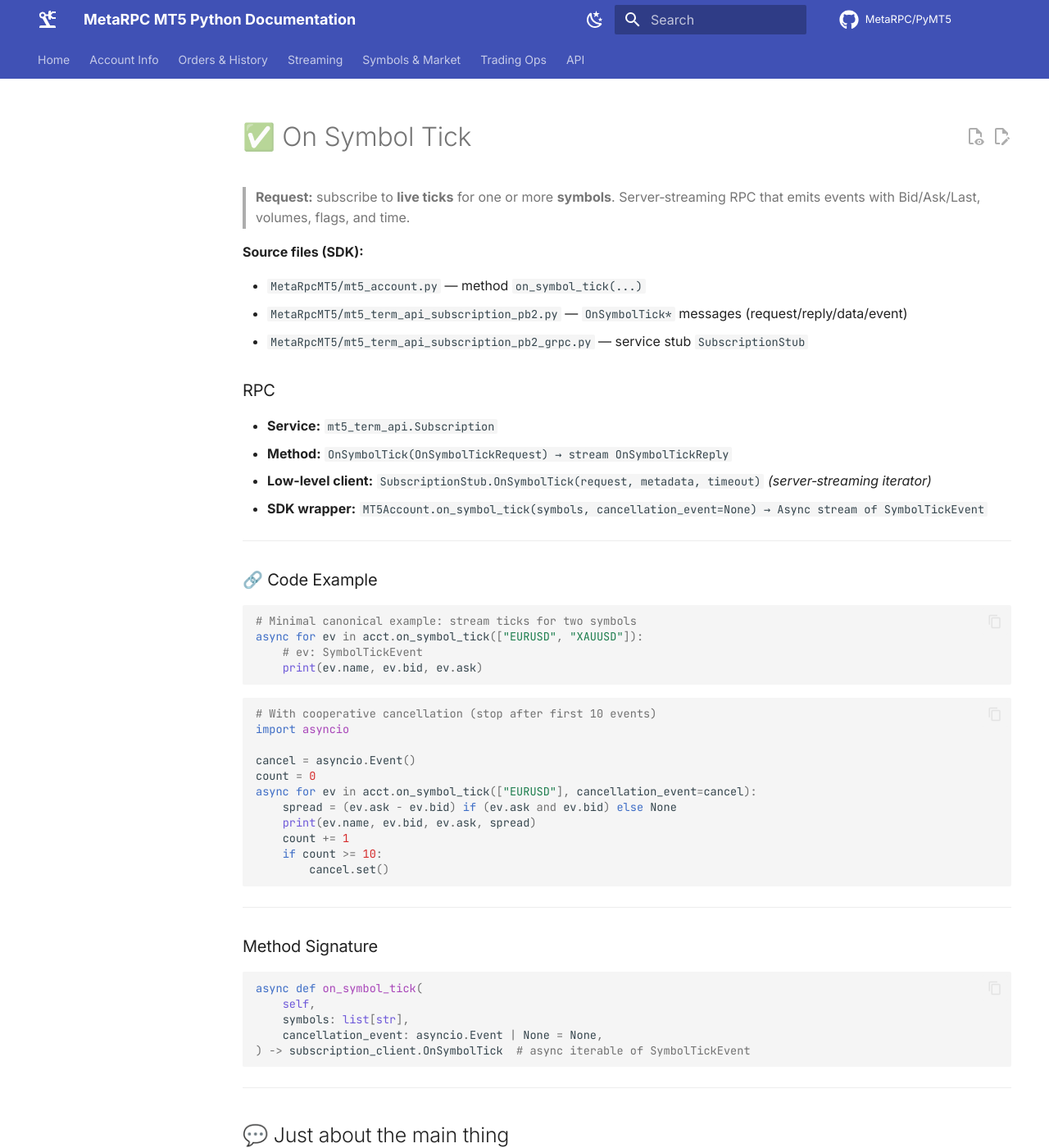
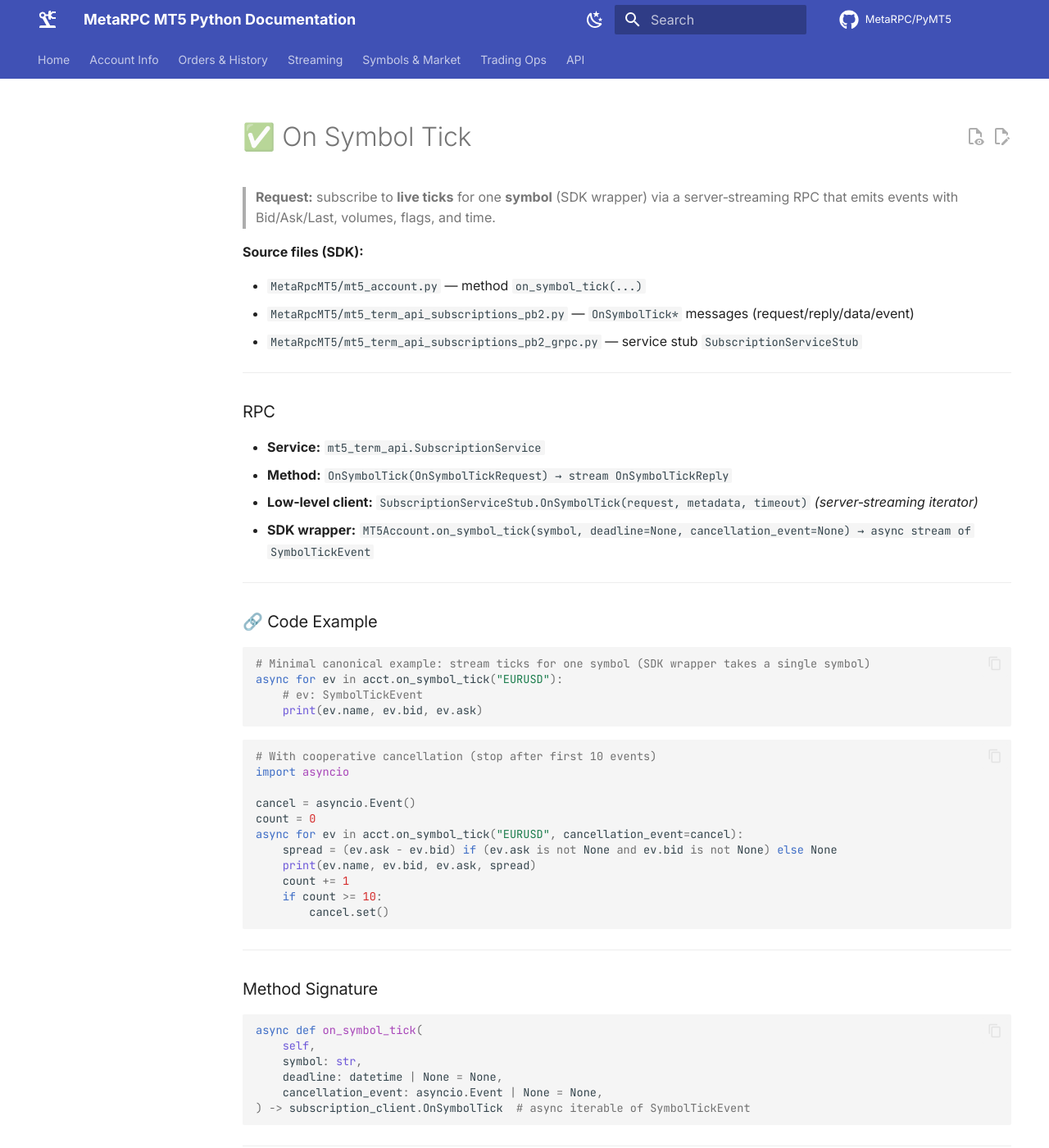
Before and after one commit to MetaRPC/PyMT5, an MkDocs documentation site: the page built from docs/MT5Account/Subscriptions_Streaming/on_symbol_tick.md, in a window 1280 px wide and 1400 px high. Shown: the whole window at 82% size. Built offline with MkDocs 1.6.1 and Material for MkDocs 9.7.7, drawn with Linux system fonts in a browser that asks for light colours; comment, search, counter and statistics services are not loaded; some of the changed text lies outside the part shown.

Commit message:
Update on_symbol_tick.md

````diff
--- a/docs/MT5Account/Subscriptions_Streaming/on_symbol_tick.md
+++ b/docs/MT5Account/Subscriptions_Streaming/on_symbol_tick.md
@@ -1,27 +1,29 @@
 # ✅ On Symbol Tick
 
-> **Request:** subscribe to **live ticks** for one or more **symbols**. Server‑streaming RPC that emits events with Bid/Ask/Last, volumes, flags, and time.
+> **Request:** subscribe to **live ticks** for one **symbol** (SDK wrapper) via a server‑streaming RPC that emits events with Bid/Ask/Last, volumes, flags, and time.
 
 **Source files (SDK):**
 
 * `MetaRpcMT5/mt5_account.py` — method `on_symbol_tick(...)`
-* `MetaRpcMT5/mt5_term_api_subscription_pb2.py` — `OnSymbolTick*` messages (request/reply/data/event)
-* `MetaRpcMT5/mt5_term_api_subscription_pb2_grpc.py` — service stub `SubscriptionStub`
+* `MetaRpcMT5/mt5_term_api_subscriptions_pb2.py` — `OnSymbolTick*` messages (request/reply/data/event)
+* `MetaRpcMT5/mt5_term_api_subscriptions_pb2_grpc.py` — service stub `SubscriptionServiceStub`
+
+---
 
 ### RPC
 
-* **Service:** `mt5_term_api.Subscription`
+* **Service:** `mt5_term_api.SubscriptionService`
 * **Method:** `OnSymbolTick(OnSymbolTickRequest) → stream OnSymbolTickReply`
-* **Low-level client:** `SubscriptionStub.OnSymbolTick(request, metadata, timeout)` *(server‑streaming iterator)*
-* **SDK wrapper:** `MT5Account.on_symbol_tick(symbols, cancellation_event=None) → Async stream of SymbolTickEvent`
+* **Low‑level client:** `SubscriptionServiceStub.OnSymbolTick(request, metadata, timeout)` *(server‑streaming iterator)*
+* **SDK wrapper:** `MT5Account.on_symbol_tick(symbol, deadline=None, cancellation_event=None) → async stream of SymbolTickEvent`
 
 ---
 
 ### 🔗 Code Example
 
 ```python
-# Minimal canonical example: stream ticks for two symbols
-async for ev in acct.on_symbol_tick(["EURUSD", "XAUUSD"]):
+# Minimal canonical example: stream ticks for one symbol (SDK wrapper takes a single symbol)
+async for ev in acct.on_symbol_tick("EURUSD"):
     # ev: SymbolTickEvent
     print(ev.name, ev.bid, ev.ask)
 ```
@@ -32,8 +34,8 @@ import asyncio
 
 cancel = asyncio.Event()
 count = 0
-async for ev in acct.on_symbol_tick(["EURUSD"], cancellation_event=cancel):
-    spread = (ev.ask - ev.bid) if (ev.ask and ev.bid) else None
+async for ev in acct.on_symbol_tick("EURUSD", cancellation_event=cancel):
+    spread = (ev.ask - ev.bid) if (ev.ask is not None and ev.bid is not None) else None
     print(ev.name, ev.bid, ev.ask, spread)
     count += 1
     if count >= 10:
@@ -47,33 +49,23 @@ async for ev in acct.on_symbol_tick(["EURUSD"], cancellation_event=cancel):
 ```python
 async def on_symbol_tick(
     self,
-    symbols: list[str],
+    symbol: str,
+    deadline: datetime | None = None,
     cancellation_event: asyncio.Event | None = None,
 ) -> subscription_client.OnSymbolTick  # async iterable of SymbolTickEvent
 ```
 
 ---
 
-## 💬 Just about the main thing
-
-* **What is it.** A **live stream** of tick updates for specified symbols.
-* **Why.** Drive real‑time widgets, alerts, and execution logic without polling.
-* **Be careful.**
-
-  * Symbols must exist and be **synchronized**; otherwise events may be sparse/empty.
-  * This is a **long‑lived** call — remember to cancel via `cancellation_event` when your UI page closes.
-  * Timestamps are UTC; `time_msc` is milliseconds since epoch if provided.
-
----
-
 ## 🔽 Input
 
-| Parameter            | Type                       | Description                   |                                         |   |
-| -------------------- | -------------------------- | ----------------------------- | --------------------------------------- | - |
-| `symbols`            | `list[str]` (**required**) | Symbol names to subscribe to. |                                         |   |
-| `cancellation_event` | \`asyncio.Event            | None\`                        | Cooperative stop for the streaming RPC. |   |
+| Parameter            | Type                 | Description                  |                                                     |
+| -------------------- | -------------------- | ---------------------------- | --------------------------------------------------- |
+| `symbol`             | `str` (**required**) | Symbol name to subscribe to. |                                                     |
+| `deadline`           | \`datetime           | None\`                       | Absolute deadline; converted to client‑side timeout |
+| `cancellation_event` | \`asyncio.Event      | None\`                       | Cooperative stop for the streaming RPC.             |
 
-> **Request message:** `OnSymbolTickRequest { symbol_names: repeated string }`
+> **Request message:** `OnSymbolTickRequest { symbol_name: string }`
 
 ---
 
@@ -108,8 +100,8 @@ async def on_symbol_tick(
 
 ### 🧩 Notes & Tips
 
-* Combine with `symbol_is_synchronized` and `symbol_select` before subscribing to reduce empty updates.
-* For depth/DOM, use the **market book** triplet instead: `market_book_add/get/release`.
+* Ensure the symbol is **selected/synchronized** (e.g., via `symbol_select` / `symbol_is_synchronized`) before subscribing.
+* For depth/DOM, use the market book APIs: `market_book_add / market_book_get / market_book_release`.
 
 ---
 
@@ -117,13 +109,11 @@ async def on_symbol_tick(
 
 ## Usage Examples
 
-### 1) Filter by symbol and compute mid
+### 1) Compute mid only for EURUSD
 
 ```python
-async for ev in acct.on_symbol_tick(["EURUSD", "GBPUSD"]):
-    if ev.name != "EURUSD":
-        continue
-    mid = (ev.bid + ev.ask) / 2 if ev.bid and ev.ask else None
+async for ev in acct.on_symbol_tick("EURUSD"):
+    mid = (ev.bid + ev.ask) / 2 if (ev.bid is not None and ev.ask is not None) else None
     print("mid:", mid)
 ```
 
````
Also changed, not shown: other parts of docs/MT5Account/Subscriptions_Streaming/on_symbol_tick.md (+4 -4 lines).
